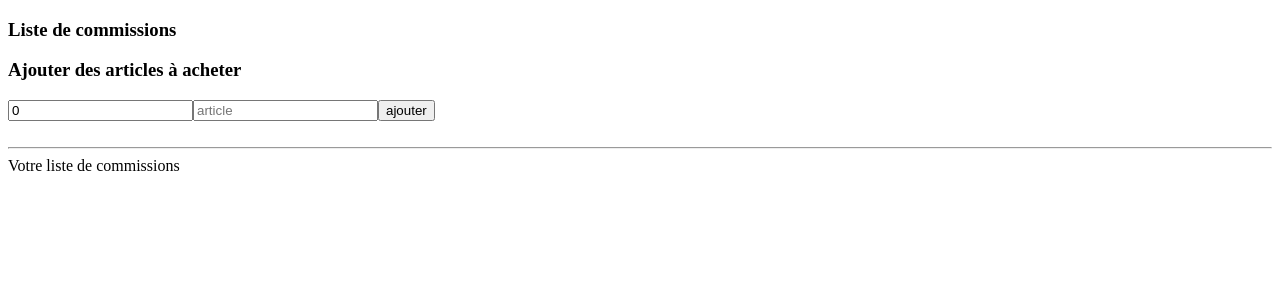
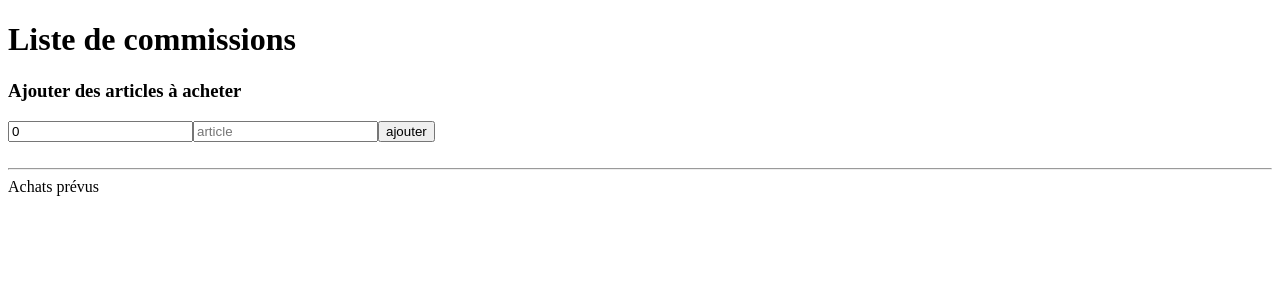
Before and after one commit to MaximeLarrouturou/shoppinglist, a React (Create React App) app: page / in a window 1280 px wide. Shown: the top 300 px of the page. Built offline with nearby package versions, Linux system fonts and the light colour scheme.

Commit message:
adding and importing css into a component

```diff
--- a/src/components/App.js
+++ b/src/components/App.js
@@ -18,7 +18,7 @@ class App extends React.Component {
     render() {
         return (
             <div>
-                <h3>Liste de commissions</h3>
+                <h1>Liste de commissions</h1>
                 <div>
                     < Form formTitle="Ajouter des articles à acheter" addArticle={this.addArticle}/>
                     <br />
--- a/src/components/Form.js
+++ b/src/components/Form.js
@@ -19,6 +19,7 @@ class Form extends React.Component {
                 <h3>{this.props.formTitle}</h3>
                 <form onSubmit={this.handleSubmit}>
                     <input type="number"
+                            className="quantity"
                             placeholder="quantité"
                             value={this.state.quantity}
                             onChange={(event) => this.setState({ quantity: event.target.value })}
@@ -28,7 +29,7 @@ class Form extends React.Component {
                             value={this.state.name}
                             onChange={(event) => this.setState({ name: event.target.value })}
                             />
-                    <button type="submit">ajouter</button>
+                    <button type="submit" className="btn btn-success">ajouter</button>
                 </form>
             </div>
         );
--- a/src/components/ItemList.js
+++ b/src/components/ItemList.js
@@ -3,7 +3,7 @@ import React from 'react';
 const ItemList = (props) => {
     return (
         <div>
-            <div>Votre liste de commissions</div>
+            <div>Achats prévus</div>
             {
                 props.articles.map(article => <div key={article.id}>{article.quantity} {article.name}</div>)
             }
--- a/src/index.html
+++ b/src/index.html
@@ -12,10 +12,11 @@
       work correctly both with client-side routing and a non-root public URL.
       Learn how to configure a non-root public URL by running `npm run build`.
     -->
+    <link rel="stylesheet" href="https://maxcdn.bootstrapcdn.com/bootstrap/3.3.7/css/bootstrap.min.css">
     <title> Liste de commissions </title>
     <link rel='stylesheet' href='/style.css' />
   </head>
-  <body>
+  <body class="container">
     <div id="root"></div>
     <!--
       This HTML file is a template.
```
Also changed, not shown: src/style.css (+7 -0 lines).
